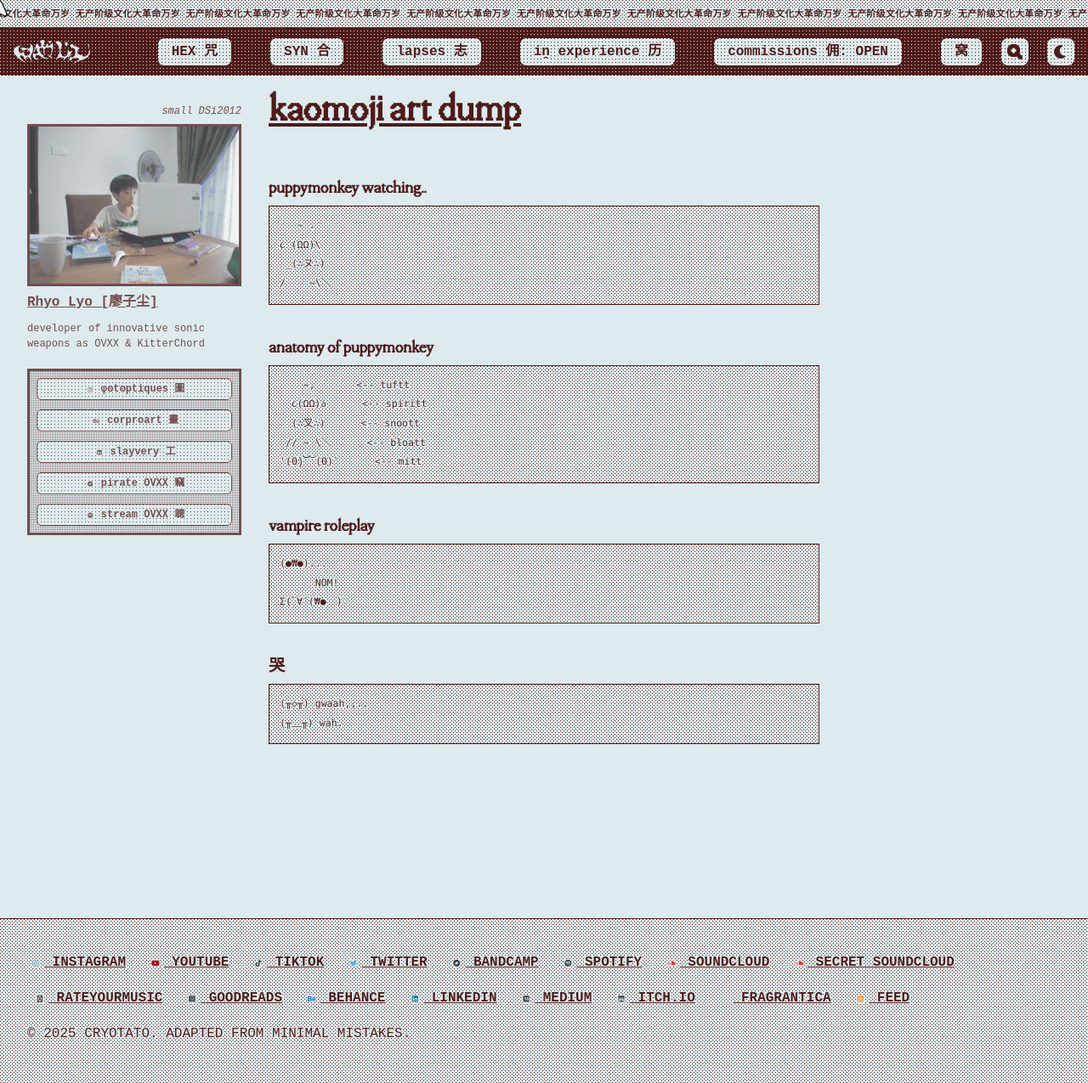
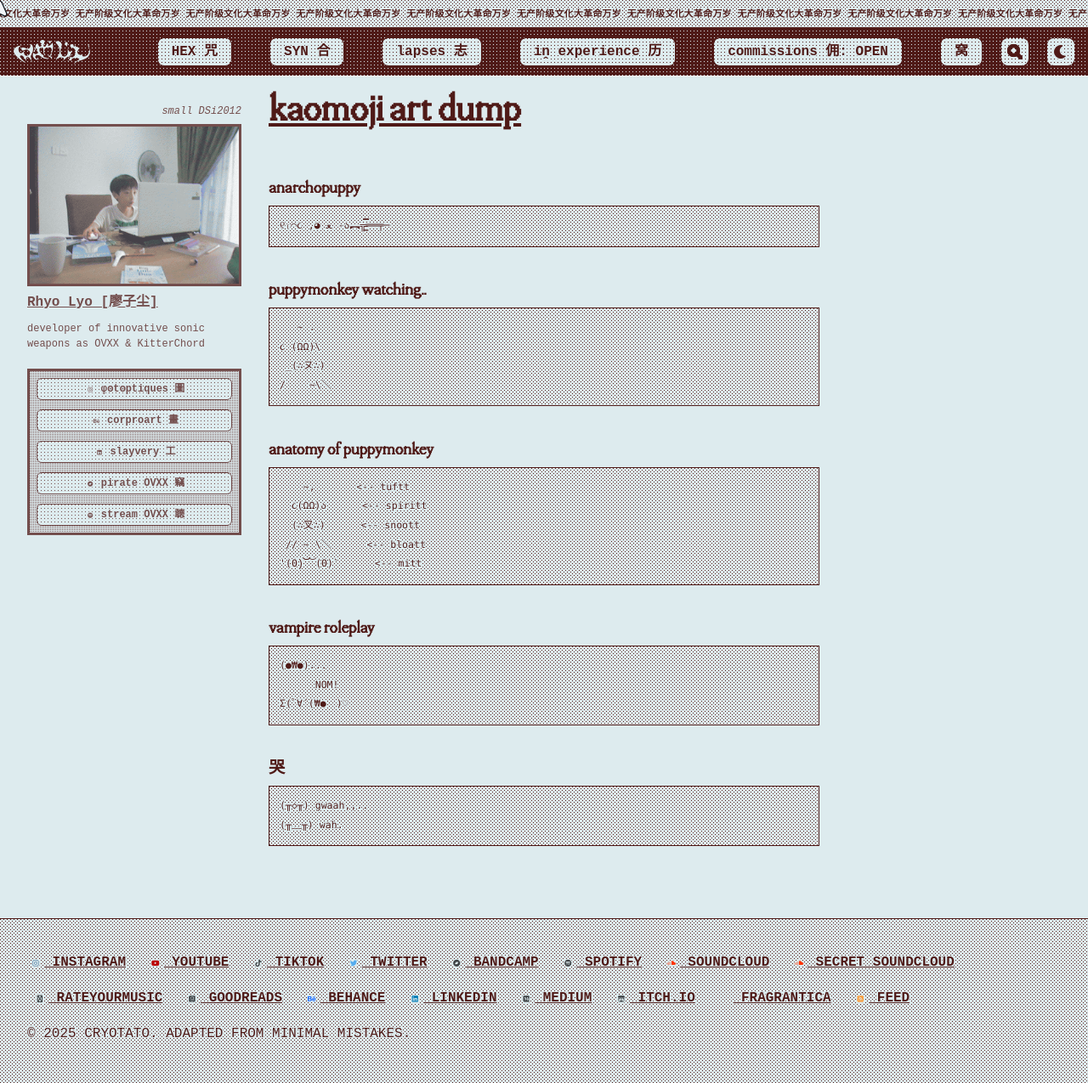
Before and after one commit to cryotato/cryotato.github.io, a Jekyll site: the page built from _pages/kaomojis.md, in a window 1280 px wide and 1275 px high. Shown: the whole window at 85% size. Built offline with Jekyll 4.4.1, drawn with Linux system fonts in a browser that asks for light colours; cached includes are drawn as plain includes; some web fonts are replaced.

Commit message:
Update kaomojis.md

```diff
--- a/_pages/kaomojis.md
+++ b/_pages/kaomojis.md
@@ -2,6 +2,11 @@
 permalink: /kao/
 title: kaomoji art dump
 ---
+### anarchopuppy
+
+~~~
+୧₍⌒૮ ,◕ ﻌ -ა︻╦̵̵͇̿̿══╤─
+~~~
 
 ### puppymonkey watching..
 ~~~
```
